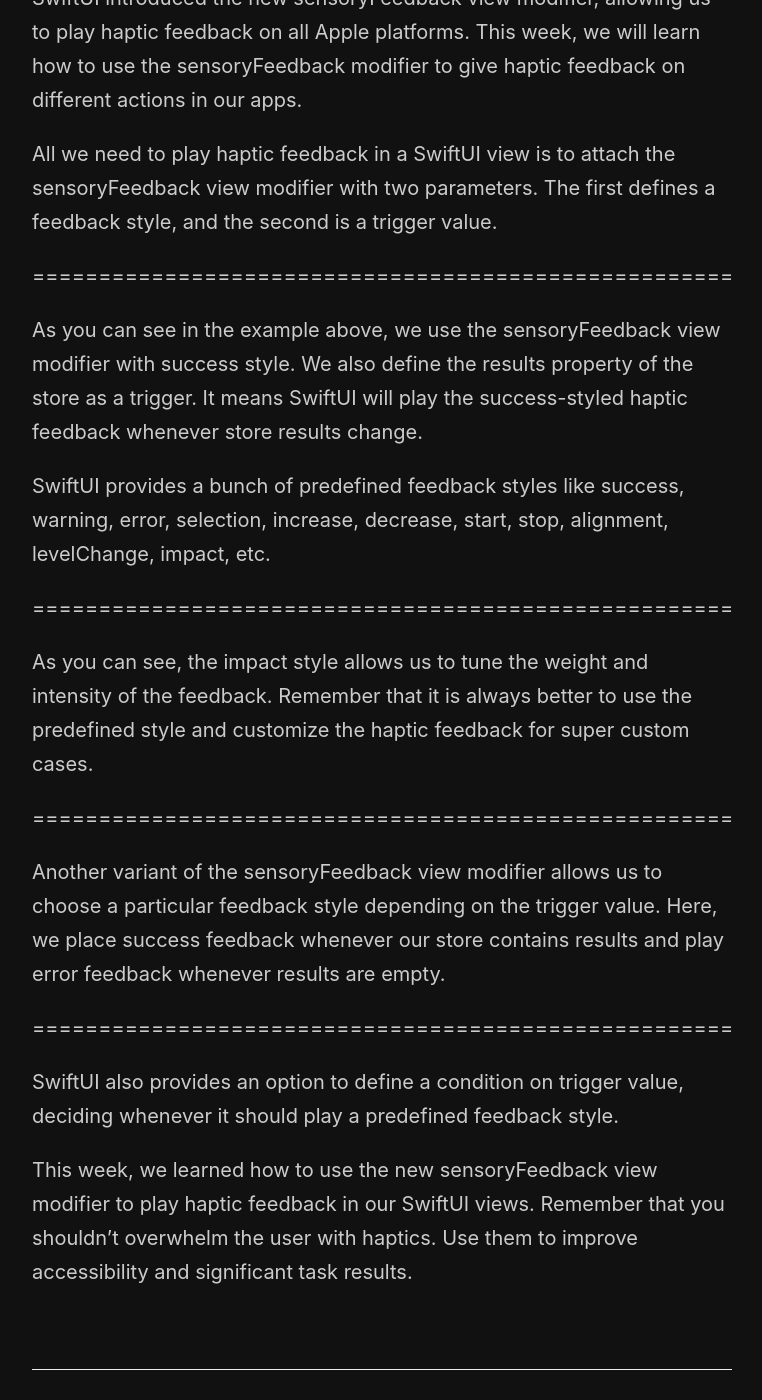
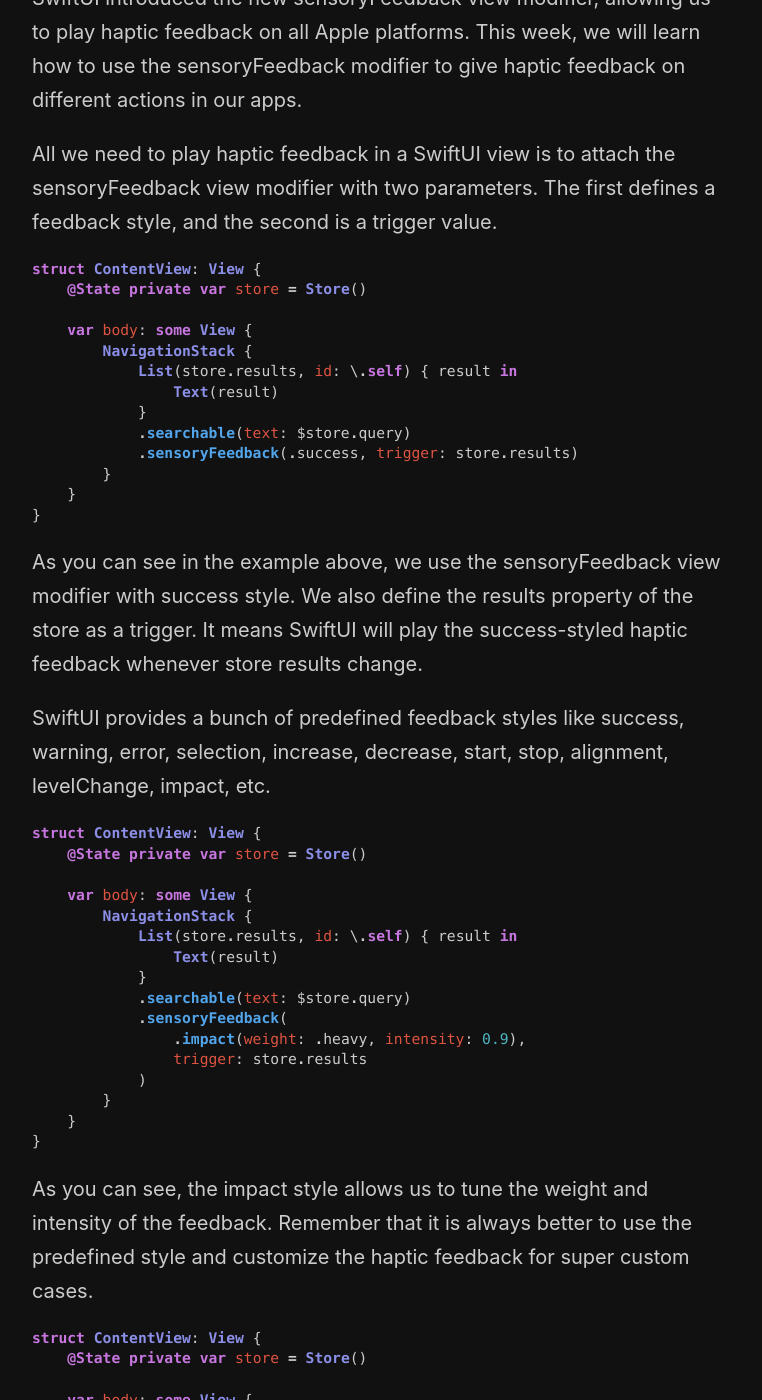
Before and after one commit to mecid/mecid.github.io, a Jekyll site: the page built from _posts/2023-10-10-sensory-feedback-in-swiftui.md, in a window 1280 px wide and 1400 px high, scrolled down 295 px. Shown: the whole window, without its empty margins (258-1020 px from the left). Built offline with Jekyll 4.4.1, drawn with Linux system fonts in a browser that asks for light colours; some of the changed text lies outside the part shown.

Commit message:
sensory feedback code examples added

````diff
--- a/_posts/2023-10-10-sensory-feedback-in-swiftui.md
+++ b/_posts/2023-10-10-sensory-feedback-in-swiftui.md
@@ -7,21 +7,84 @@
 
 All we need to play haptic feedback in a SwiftUI view is to attach the sensoryFeedback view modifier with two parameters. The first defines a feedback style, and the second is a trigger value.
 
-=====================================================
+```swift
+struct ContentView: View {
+    @State private var store = Store()
+
+    var body: some View {
+        NavigationStack {
+            List(store.results, id: \.self) { result in
+                Text(result)
+            }
+            .searchable(text: $store.query)
+            .sensoryFeedback(.success, trigger: store.results)
+        }
+    }
+}
+```
 
 As you can see in the example above, we use the sensoryFeedback view modifier with success style. We also define the results property of the store as a trigger. It means SwiftUI will play the success-styled haptic feedback whenever store results change.
 
 SwiftUI provides a bunch of predefined feedback styles like success, warning, error, selection, increase, decrease, start, stop, alignment, levelChange, impact, etc.
 
-=====================================================
+```swift
+struct ContentView: View {
+    @State private var store = Store()
+
+    var body: some View {
+        NavigationStack {
+            List(store.results, id: \.self) { result in
+                Text(result)
+            }
+            .searchable(text: $store.query)
+            .sensoryFeedback(
+                .impact(weight: .heavy, intensity: 0.9),
+                trigger: store.results
+            )
+        }
+    }
+}
+```
 
 As you can see, the impact style allows us to tune the weight and intensity of the feedback. Remember that it is always better to use the predefined style and customize the haptic feedback for super custom cases.
 
-=====================================================
+```swift
+struct ContentView: View {
+    @State private var store = Store()
+
+    var body: some View {
+        NavigationStack {
+            List(store.results, id: \.self) { result in
+                Text(result)
+            }
+            .searchable(text: $store.query)
+            .sensoryFeedback(trigger: store.results) { oldValue, newValue in
+                return newValue.isEmpty ? .error : .success
+            }
+        }
+    }
+}
+```
 
 Another variant of the sensoryFeedback view modifier allows us to choose a particular feedback style depending on the trigger value. Here, we place success feedback whenever our store contains results and play error feedback whenever results are empty.
 
-=====================================================
+```swift
+struct ContentView: View {
+    @State private var store = Store()
+
+    var body: some View {
+        NavigationStack {
+            List(store.results, id: \.self) { result in
+                Text(result)
+            }
+            .searchable(text: $store.query)
+            .sensoryFeedback(.success, trigger: store.results) { oldValue, newValue in
+                return newValue.isEmpty
+            }
+        }
+    }
+}
+```
 
 SwiftUI also provides an option to define a condition on trigger value, deciding whenever it should play a predefined feedback style.
 
````
